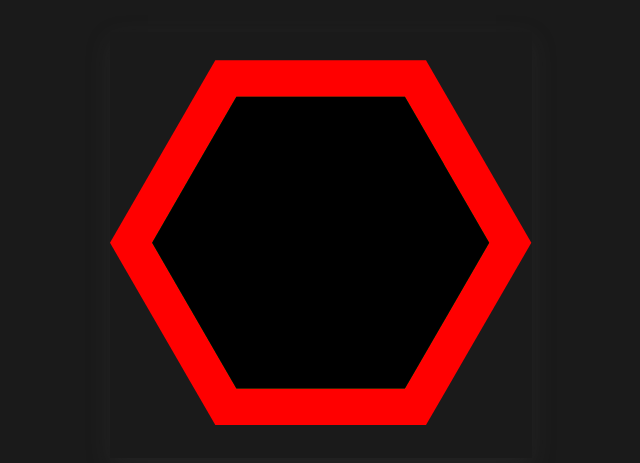
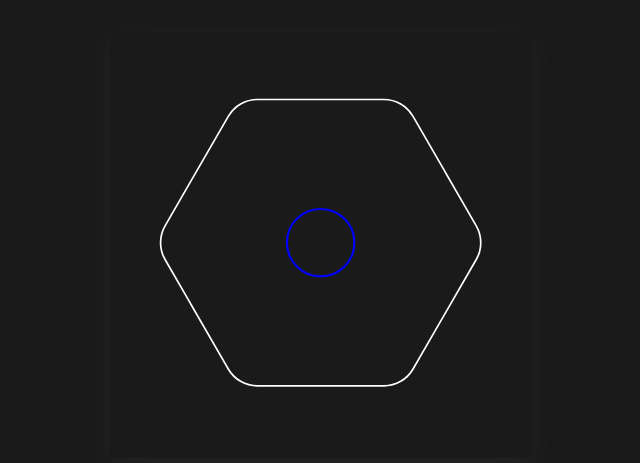
Before and after one commit to zakhenry/cutter-loader, an Angular app: page / in a window 1280 px wide. Shown: the part 401-864 px from the top of the page, without its empty margins (319-959 px from the left). Built offline with nearby package versions, Linux system fonts and the light colour scheme.

Commit message:
functional cutter offset

```diff
--- a/src/app/loader/loader.ts
+++ b/src/app/loader/loader.ts
@@ -7,9 +7,10 @@ import {Component} from '@angular/core';
                 viewBox="-500 -500 1000 1000"
         >
 
-            <polygon fill="red" [attr.points]="polyPoints"></polygon>
-            <polygon fill="green" [attr.points]="polyPoints2"></polygon>
-            <polygon [attr.points]="polyPoints2"></polygon>
+<!--            <polygon fill="red" [attr.points]="polyPoints"></polygon>-->
+<!--            <polygon fill="green" [attr.points]="polyPoints2"></polygon>-->
+<!--            <polygon [attr.points]="polyPoints2"></polygon>-->
+
 
             <polygon stroke="yellow" stroke-width="5" fill="none">
                 <animate attributeName="points"
@@ -18,15 +19,21 @@ import {Component} from '@angular/core';
                          [attr.keyTimes]="animation.keyTimes"
                          [attr.values]="animation.values"/>
             </polygon>
+
+            <path stroke="white" stroke-width="4" fill="none" [attr.d]="cutterPath" />
+
+            <circle [attr.r]="cutterDiameter" stroke="blue" stroke-width="5" fill="none">
+                <animateMotion
+                        dur="6s"
+                        repeatCount="indefinite"
+                        [attr.path]="cutterPath" />
+            </circle>
         </svg>
     `, styles: ``
 })
 export class Loader {
 
     sides = 6;
-
-    polyPoints = this.generatePolyPoints(this.sides, 500)
-    polyPoints2 = this.generatePolyPoints(this.sides, 400)
 
     generatePolyPoints(sides: number, radius: number) {
         return Array.from({length: sides}).map((_, vert) => {
@@ -36,7 +43,65 @@ export class Loader {
         })
     }
 
-    animation = this.generateAnimationFrames(this.sides, 800, 1000)
+    generateOffsetPolyLine(sides: number, radius: number, offset: number): string {
+        /** ---- 1  original vertices on the circum-circle ---- */
+        const vertices = Array.from({ length: sides }).map((_, i) => {
+            const θ = (2 * Math.PI * i) / sides;
+            return { x: Math.cos(θ) * radius, y: Math.sin(θ) * radius };
+        });
+
+        /** ---- 2  unit outward normals for each edge ---- */
+        const normals = vertices.map((v, i) => {
+            const n = (i + 1) % sides;
+            const dir = {
+                x: vertices[n].x - v.x,
+                y: vertices[n].y - v.y,
+            };
+            const len = Math.hypot(dir.x, dir.y);
+            // CCW polygon  ⟹  outward normal = 90° CW rotation (dy, −dx)
+            return { x: dir.y / len, y: -dir.x / len };
+        });
+
+        /** ---- 3  helper to build incoming / outgoing points ---- */
+        const incoming = (i: number) => ({
+            x: vertices[i].x + normals[(i - 1 + sides) % sides].x * offset,
+            y: vertices[i].y + normals[(i - 1 + sides) % sides].y * offset,
+        });
+        const outgoing = (i: number) => ({
+            x: vertices[i].x + normals[i].x * offset,
+            y: vertices[i].y + normals[i].y * offset,
+        });
+
+        /** ---- 4  assemble the path ---- */
+        let d = '';
+        const p0 = incoming(0);
+        d += `M ${p0.x.toFixed(2)} ${p0.y.toFixed(2)} `;
+
+        for (let i = 0; i < sides; i++) {
+            const out = outgoing(i);
+            // small-arc-flag = 0  (all vertex arcs < 180°)
+            // sweep-flag      = 1  (clockwise in screen coords)
+            d += `A ${offset} ${offset} 0 0 1 ${out.x.toFixed(2)} ${out.y.toFixed(2)} `;
+
+            // straight segment to next vertex’s incoming point
+            const nextInc = incoming((i + 1) % sides);
+            d += `L ${nextInc.x.toFixed(2)} ${nextInc.y.toFixed(2)} `;
+        }
+
+        return d + 'Z'; // close path
+    }
+
+    minDiameter = 600;
+    maxDiameter = 800;
+
+    animation = this.generateAnimationFrames(this.sides, this.minDiameter, this.maxDiameter);
+
+    stepover = 0.3;
+    cutterDiameter = 80;
+    cutterPath = this.generateOffsetPolyLine(this.sides, this.minDiameter/2, this.cutterDiameter);
+
+    polyPoints = this.generatePolyPoints(this.sides, this.maxDiameter/2)
+    polyPoints2 = this.generatePolyPoints(this.sides, this.minDiameter/2)
 
     generateAnimationFrames(sides: number, minDiameter: number, maxDiameter: number) {
 
```
